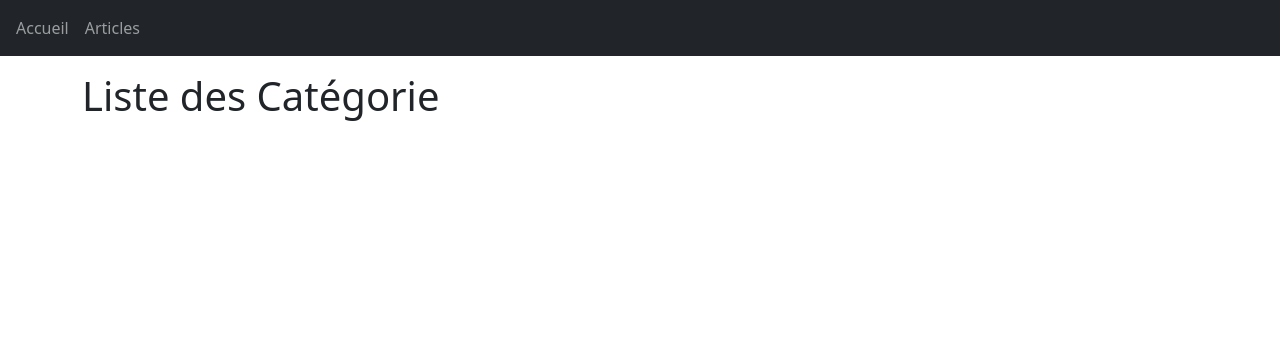
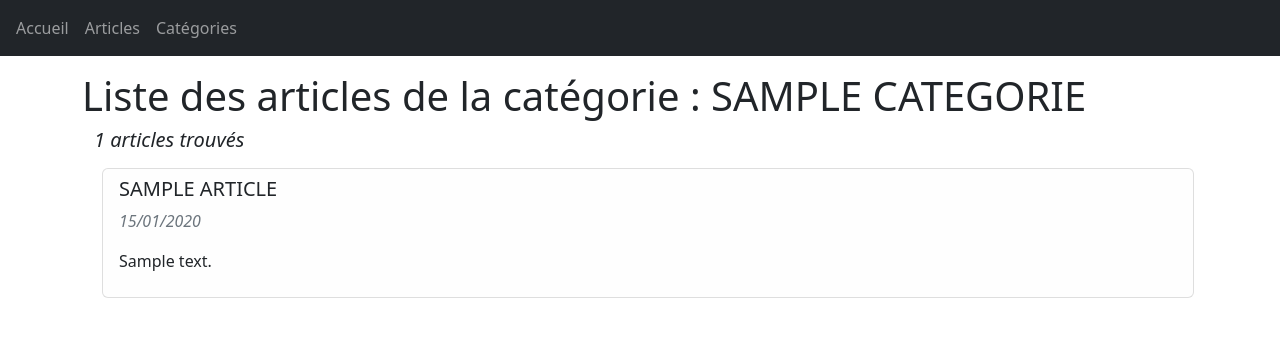
Before and after one commit to RomainFerr/projet-blog-symfony, a Symfony app: template templates/categorie/categorie.html.twig in a window 1280 px wide. Shown: the top 337 px of the page. Run offline with Twig, Linux system fonts and the light colour scheme; the template is opened without the code that fills it: most values are stand-ins (such as "Sample title", 1, 10 or a date in 2020); some libraries are stand-ins or nearby versions.

Commit message:
Ajout de catégories et catégorie

```diff
--- a/src/Controller/ArticleController.php
+++ b/src/Controller/ArticleController.php
@@ -45,10 +45,10 @@ class ArticleController extends AbstractController
     {
 
         $article = $this->articleRepository->findOneBy(["slug"=>$slug]);
-        $categorie = $article->getCategorie()->getTitre();
+       // $categorie = $article->getCategorie()->getTitre();
 
         return $this->render('article/article.html.twig' , [
-            "article"=>$article, "categorie"=>$categorie
+            "article"=>$article//, "categorie"=>$categorie
         ]);
     }
 }
--- a/templates/article/article.html.twig
+++ b/templates/article/article.html.twig
@@ -5,7 +5,7 @@
 {% block body %}
     <h1>{{ article.titre }}</h1>
    <div class="mb-2"> <p class="fst-italic">Créé le : {{ article.createdAt |date("d/m/Y")}}</p>
-    <a href="" class="badge bagde-dark bg-secondary text-decoration-none">{{ categorie }}</a>
+    <a href="{{ path('app_categorie_slug',{'slug': article.categorie.slug}) }}" class="badge bagde-dark bg-secondary text-decoration-none">{{ article.categorie.titre }}</a>{# Chargement paresseux -> Lazy Loading#}
    </div>
     <div>
     <p>{{ article.contenu }} </p></div>
--- a/templates/categorie/categorie.html.twig
+++ b/templates/categorie/categorie.html.twig
@@ -1,13 +1,20 @@
 {% extends 'base.html.twig' %}
 
-{% block title %}Liste des Articles{% endblock %}
+{% block title %}Categorie{% endblock %}
 
 {% block body %}
-    <h1>Liste des Catégorie</h1>
+    <h1>Liste des articles de la catégorie : {{ categorie.titre |upper }}</h1>
     <div class="container">
+        <h5 class="fst-italic">{{ categorie.articles | length }} articles trouvés</h5>
         <ul class="list-group ">
-{#            {% for article in articles %}#}
-{#                a#}
-{#            {% endfor %}#}
+            {% for article in categorie.articles | sort %}
+                <li class="list-group-item list-group-item-action list-group-item-light m-2 rounded">
+                    <a class="text-decoration-none text-dark" href="{{ path('app_article_slug',{'slug': article.slug }) }}">
+                        <p class="h5 fst-bolder text-dark">{{ article.titre | upper }} </p>
+                        <p class="fst-italic text-secondary">{{ article.createdAt | date("d/m/Y")  }}</p>
+                        <p >{{ article.contenu }}</p>
+                    </a>
+                </li>
+            {% endfor %}
         </ul></div>
 {% endblock %}
--- a/templates/categorie/index.html.twig
+++ b/templates/categorie/index.html.twig
@@ -1,13 +1,15 @@
 {% extends 'base.html.twig' %}
 
-{% block title %}Liste des Articles{% endblock %}
+{% block title %}Liste des Categories{% endblock %}
 
 {% block body %}
     <h1>Liste des Catégories</h1>
     <div class="container">
         <ul class="list-group ">
             {% for categorie in categories %}
-              <a class="list-group-item list-group-item-action list-group-item-dark m-2 badge" href="{{ path('app_categorie_slug',{'slug': categorie.slug}) }}"><p>{{ categorie.titre }}</p></a>
+             <a class="list-group-item list-group-item-secondary m-1 d-flex justify-content-between rounded align-items-center border-0"  href="{{ path('app_categorie_slug',{'slug': categorie.slug}) }}">
+                 <p>{{ categorie.titre }} ({{ categorie.articles | length }} articles)</p>
+                 <p class="btn btn-primary">Voir</p></a>
             {% endfor %}
         </ul></div>
 {% endblock %}
--- a/templates/partials/_navigation.html.twig
+++ b/templates/partials/_navigation.html.twig
@@ -7,6 +7,9 @@
             <li class="nav-item">
                 <a class="nav-link" href="{{ path('app_articles') }}">Articles</a>
             </li>
+            <li class="nav-item">
+                <a class="nav-link" href="{{ path('app_categories') }}">Catégories</a>
+            </li>
         </ul>
     </div>
 </nav>
```
Also changed, not shown: src/Controller/CategorieController.php (+4 -4 lines), 1 other file.
